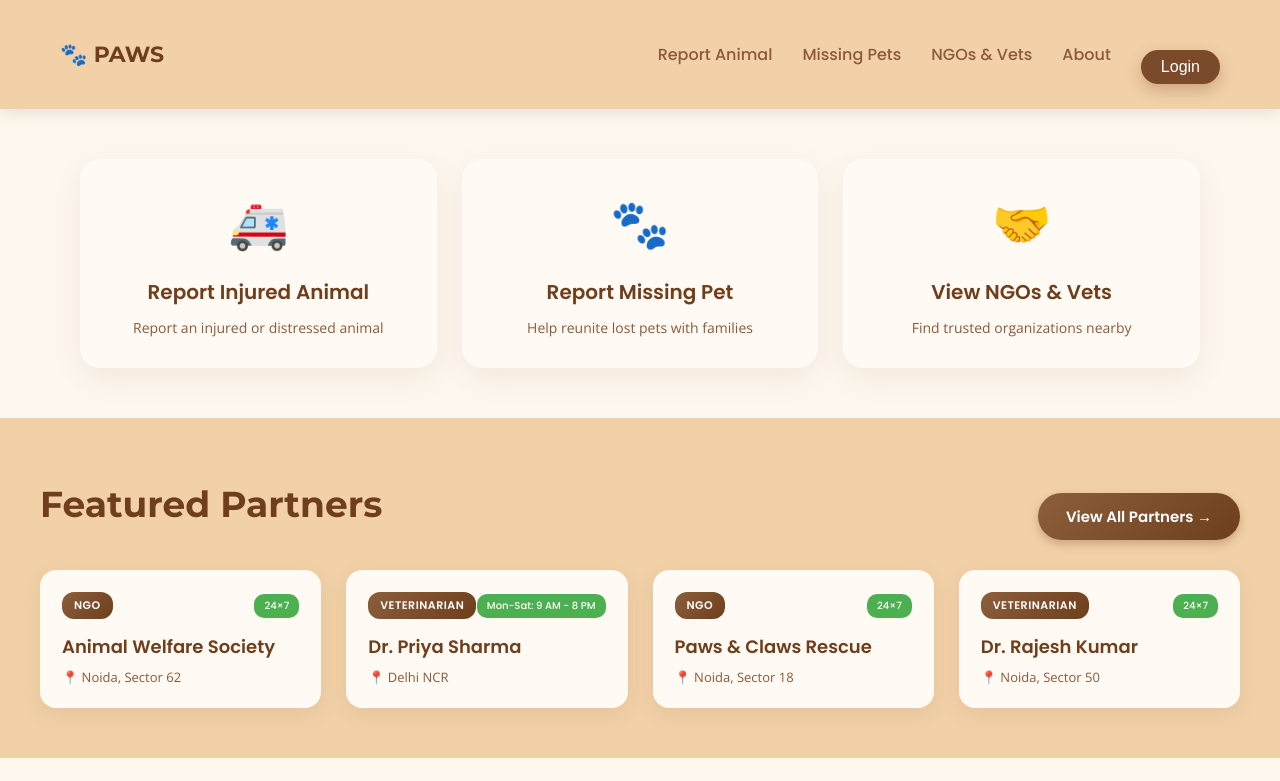
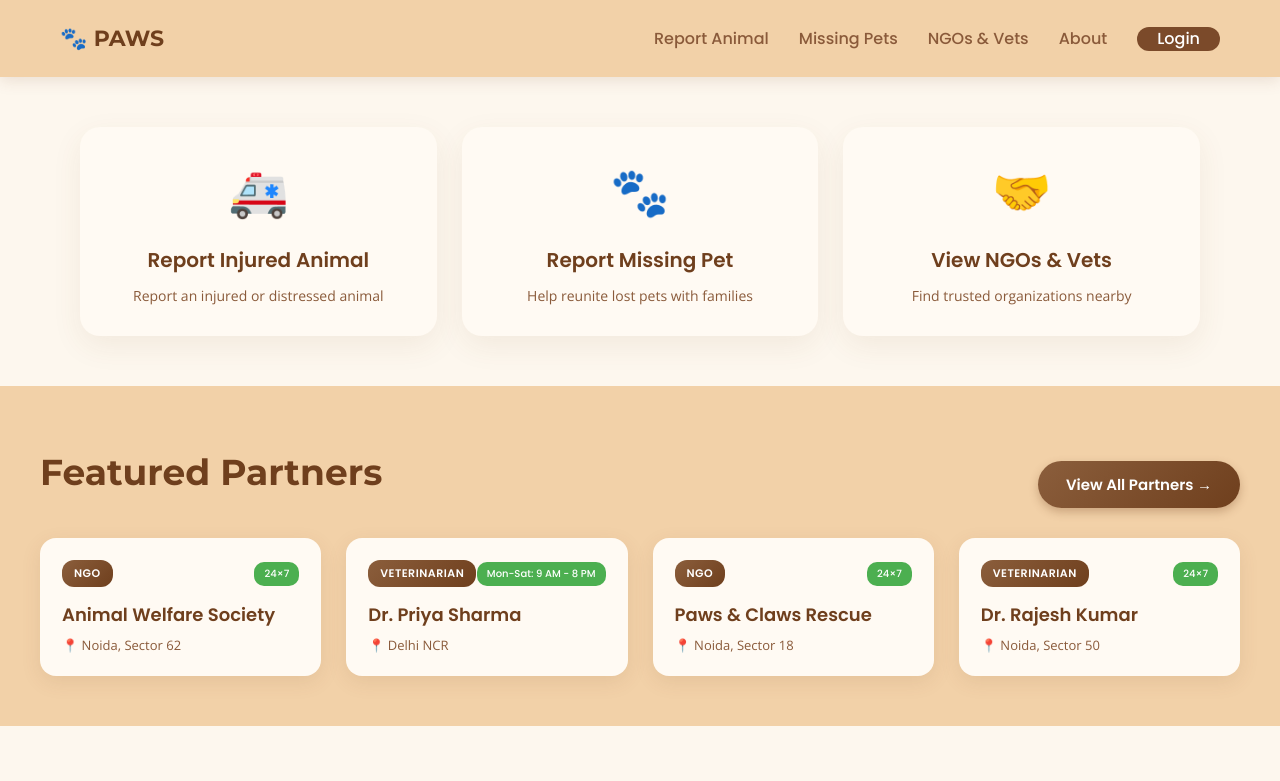
Before and after one commit to Ajitesh0712/PAWS-Protective-and-Automated-Welfare-System-for-Urban-Animals, a React (Create React App) app in the folder frontend/: page / in a window 1280 px wide. Shown: the top 781 px of the page. Built offline with nearby package versions, Linux system fonts and the light colour scheme.

Commit message:
alignment
minor alginment

```diff
--- a/frontend/src/pages/Report.css
+++ b/frontend/src/pages/Report.css
@@ -31,6 +31,9 @@
 }
 
 .report-header {
+  display: flex;
+  flex-direction: column;
+  align-items: center;
   text-align: center;
   padding: 60px 20px 40px;
   background: linear-gradient(135deg, #f2d1a8, #e8c49a);
@@ -43,6 +46,7 @@
   color: #6f3f1d;
   margin: 0 0 16px 0;
   font-weight: 700;
+  text-align: center;
 }
 
 .report-description {
@@ -52,6 +56,7 @@
   max-width: 700px;
   margin: 0 auto;
   line-height: 1.6;
+  text-align: center;
 }
 
 @media (max-width: 768px) {
--- a/frontend/src/pages/home.css
+++ b/frontend/src/pages/home.css
@@ -38,6 +38,7 @@
   font-weight: 500;
   color: #8a5a3a;
   cursor: pointer;
+  line-height: 1.5;
 }
 
 .navlinks span:hover {
@@ -48,10 +49,23 @@
   background: #7b4a2a;
   color: white;
   border: none;
-  padding: 8px 20px;
+  padding: 0 20px;
   border-radius: 20px;
-  display: flex;
+  font-family: "Poppins", sans-serif;
+  font-weight: 500;
+  font-size: inherit;
+  cursor: pointer;
+  line-height: 1.5;
+  height: auto;
+  vertical-align: middle;
+  align-self: center;
+  margin: 0;
+  margin-top: 0;
+  margin-bottom: 0;
+  display: inline-flex;
   align-items: center;
+  justify-content: center;
+  box-shadow: none;
 }
 
 /* Quick Actions Section */
```
